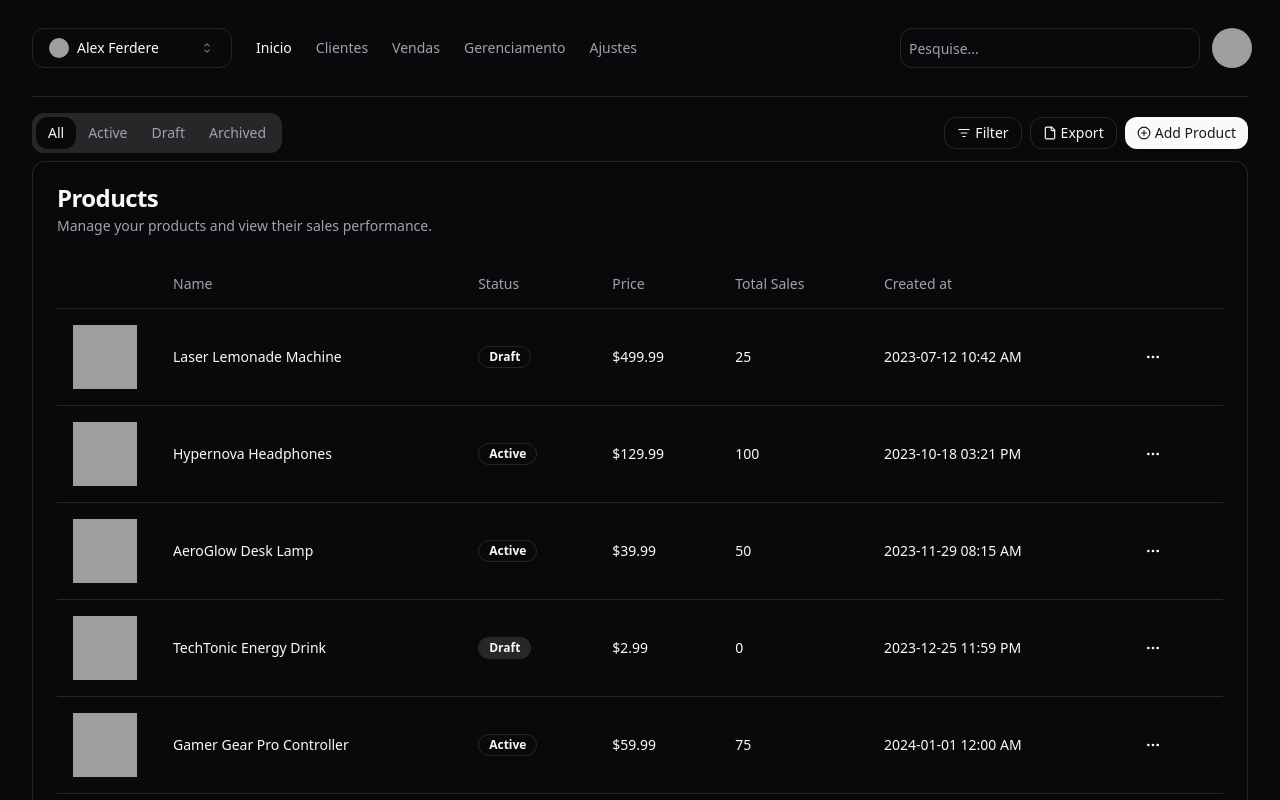
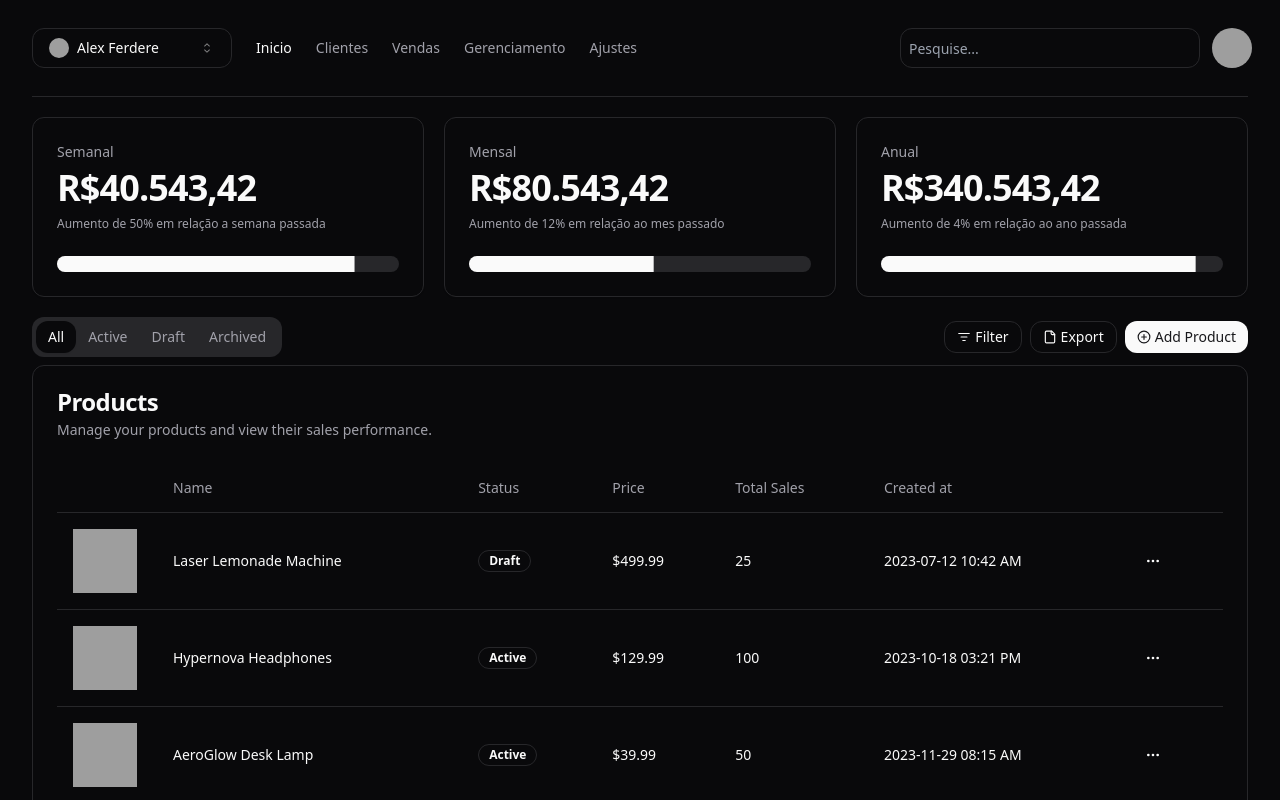
Before and after one commit to Anselmo-Ferrer/dashboard-react, a React (Vite) app: page /clientes in a window 1280 px wide. Shown: the top 800 px of the page. Built offline with nearby package versions, Linux system fonts and the light colour scheme; grey boxes are pictures that could not be loaded.

Commit message:
cards add

```diff
--- a/index.html
+++ b/index.html
@@ -2,9 +2,9 @@
 <html lang="en">
   <head>
     <meta charset="UTF-8" />
-    <link rel="icon" type="image/png" href="/logo-no-bg.png" />
+    <link rel="icon" type="image/png" href="" />
     <meta name="viewport" content="width=device-width, initial-scale=1.0" />
-    <title>SrPetisco Dashboard</title>
+    <title>Dashboard</title>
   </head>
   <body>
     <div id="root"></div>
--- a/package.json
+++ b/package.json
@@ -16,6 +16,7 @@
     "@radix-ui/react-label": "^2.1.0",
     "@radix-ui/react-navigation-menu": "^1.2.0",
     "@radix-ui/react-popover": "^1.1.1",
+    "@radix-ui/react-progress": "^1.1.0",
     "@radix-ui/react-radio-group": "^1.2.0",
     "@radix-ui/react-scroll-area": "^1.1.0",
     "@radix-ui/react-select": "^2.1.1",
--- /dev/null
+++ b/src/components/clients-pages/clients-ele/clients-card.tsx
@@ -0,0 +1,30 @@
+import { Card, CardContent, CardDescription, CardFooter, CardHeader, CardTitle } from "@/components/ui/card";
+import { Progress } from "@/components/ui/progress";
+
+type ClientsCardProps = {
+  title: string;
+  value: string;
+  desc: string;
+  progress: number;
+};
+
+const ClientsCard = ({ title, value, desc, progress }: ClientsCardProps) => {
+  return (
+      <Card className="w-1/3 rounded-xl">
+        <CardHeader className="pb-2">
+          <CardDescription>{title}</CardDescription>
+          <CardTitle className="text-4xl">{value}</CardTitle>
+        </CardHeader>
+          <CardContent>
+            <div className="text-xs text-muted-foreground">
+              {desc}
+            </div>
+          </CardContent>
+          <CardFooter>
+            <Progress value={progress} aria-label="25% increase" />
+        </CardFooter>
+      </Card>
+  )
+}
+
+export default ClientsCard
--- a/src/components/clients-pages/clients.tsx
+++ b/src/components/clients-pages/clients.tsx
@@ -7,6 +7,7 @@ import { Tabs, TabsContent, TabsList, TabsTrigger } from "../ui/tabs"
 import { Card, CardContent, CardDescription, CardFooter, CardHeader, CardTitle } from "../ui/card"
 import { Table, TableBody, TableCell, TableHead, TableHeader, TableRow } from "../ui/table"
 import { Badge } from "../ui/badge"
+import ClientsCard from "./clients-ele/clients-card"
 
 
 
@@ -23,13 +24,15 @@ function ClientsPage() {
     <PageContainer>
       <Header />
 
+      <div className="flex gap-5 my-5">
+
+        <ClientsCard title="Semanal" value="R$40.543,42" desc="Aumento de 50% em relação a semana passada" progress={87}/>
+        <ClientsCard title="Mensal" value="R$80.543,42" desc="Aumento de 12% em relação ao mes passado" progress={54}/>
+        <ClientsCard title="Anual" value="R$340.543,42" desc="Aumento de 4% em relação ao ano passada" progress={92}/>
+
+      </div>
+
       <div className="flex min-h-screen w-full flex-col">
-
-
-
-
-
-
 
 
       <div className="flex flex-col">
--- /dev/null
+++ b/src/components/ui/progress.tsx
@@ -0,0 +1,26 @@
+import * as React from "react"
+import * as ProgressPrimitive from "@radix-ui/react-progress"
+
+import { cn } from "@/lib/utils"
+
+const Progress = React.forwardRef<
+  React.ElementRef<typeof ProgressPrimitive.Root>,
+  React.ComponentPropsWithoutRef<typeof ProgressPrimitive.Root>
+>(({ className, value, ...props }, ref) => (
+  <ProgressPrimitive.Root
+    ref={ref}
+    className={cn(
+      "relative h-4 w-full overflow-hidden rounded-full bg-secondary",
+      className
+    )}
+    {...props}
+  >
+    <ProgressPrimitive.Indicator
+      className="h-full w-full flex-1 bg-primary transition-all"
+      style={{ transform: `translateX(-${100 - (value || 0)}%)` }}
+    />
+  </ProgressPrimitive.Root>
+))
+Progress.displayName = ProgressPrimitive.Root.displayName
+
+export { Progress }
```
Also changed, not shown: public/logo-no-bg.png (deleted), 1 other file (tests, documents, lock files or other folders).
